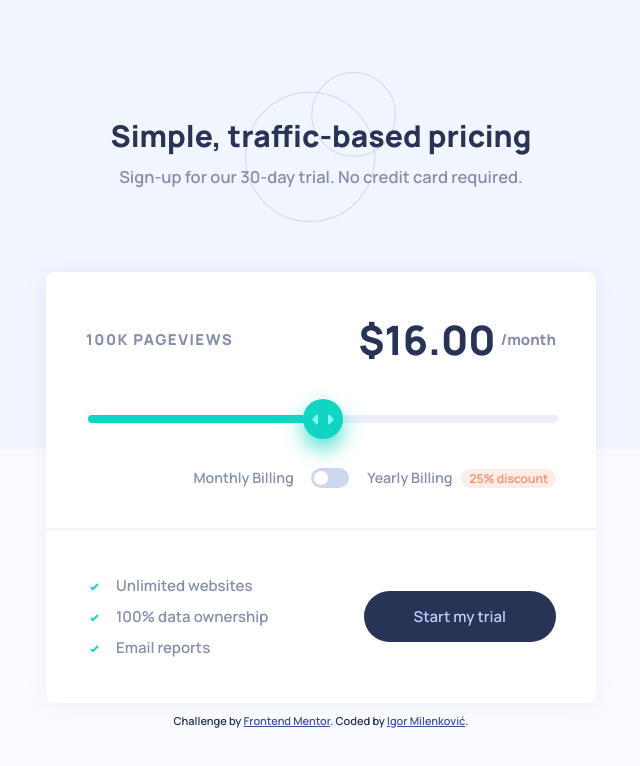
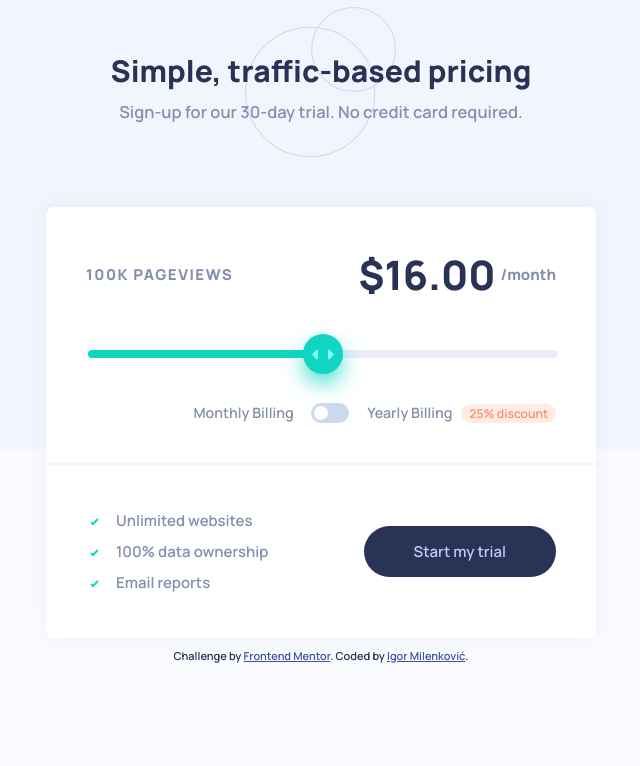
Before and after one commit to milenig/fend-mentor_pricing-component, a plain HTML site: page index.html in a window 1280 px wide. Shown: the whole page, without its empty margins (319-959 px from the left). Drawn offline with Linux system fonts and the light colour scheme.

Commit message:
title margin

```diff
--- a/style.scss
+++ b/style.scss
@@ -36,6 +36,7 @@ body {
 }
 
 .title {
+  margin-top: -130px;
   height: 150px;
   display: flex;
   justify-content: center;
@@ -44,7 +45,7 @@ body {
   background: url(./images/pattern-circles.svg) center no-repeat;
   background-size: contain;
 
-  .hide{
+  .hide {
     display: none;
   }
 
@@ -257,9 +258,9 @@ body {
 }
 
 @media only screen and (max-width: 610px) {
-  .title{
+  .title {
     text-align: center;
-    .hide{
+    .hide {
       display: block;
     }
   }
```
Also changed, not shown: style.css, 1 other file.
